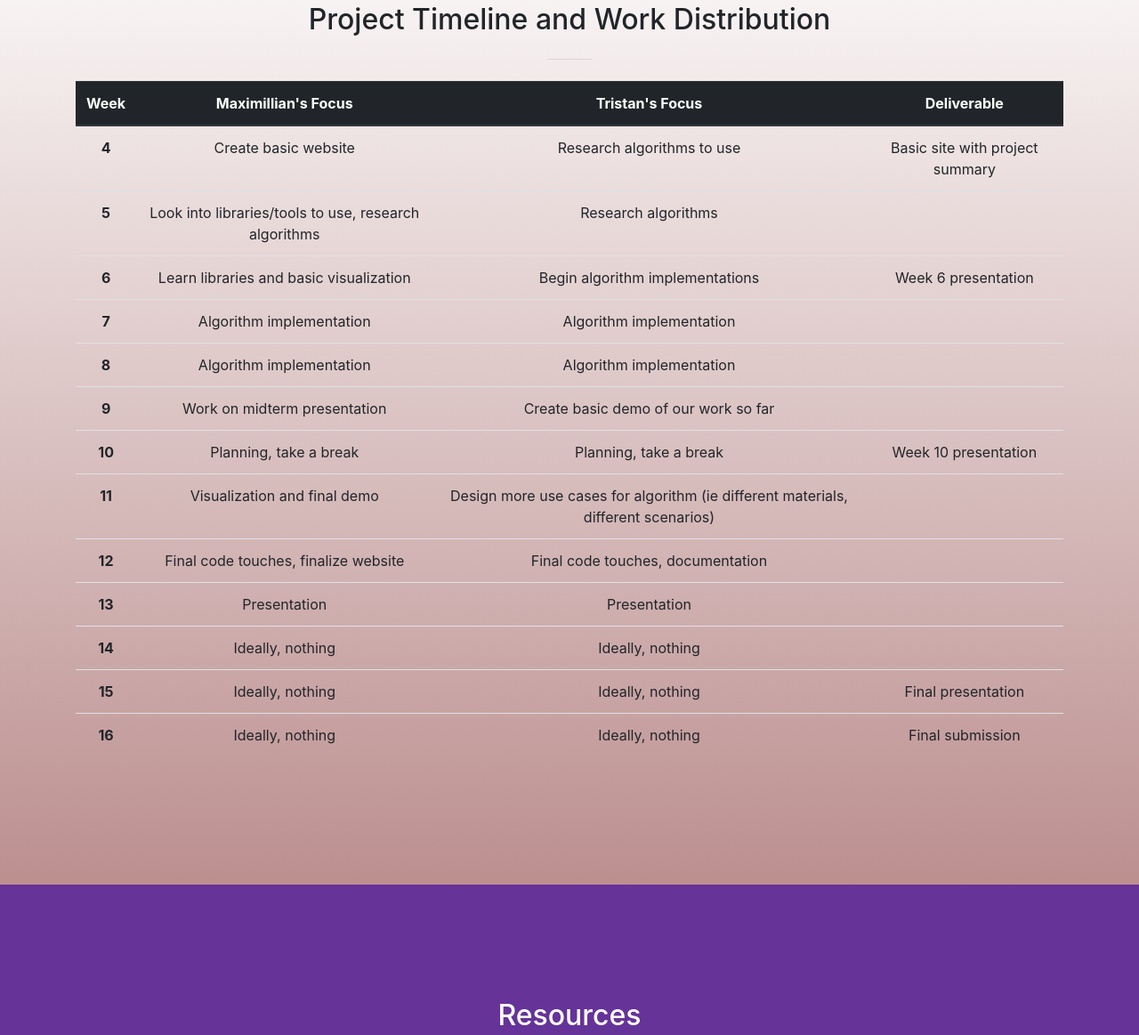
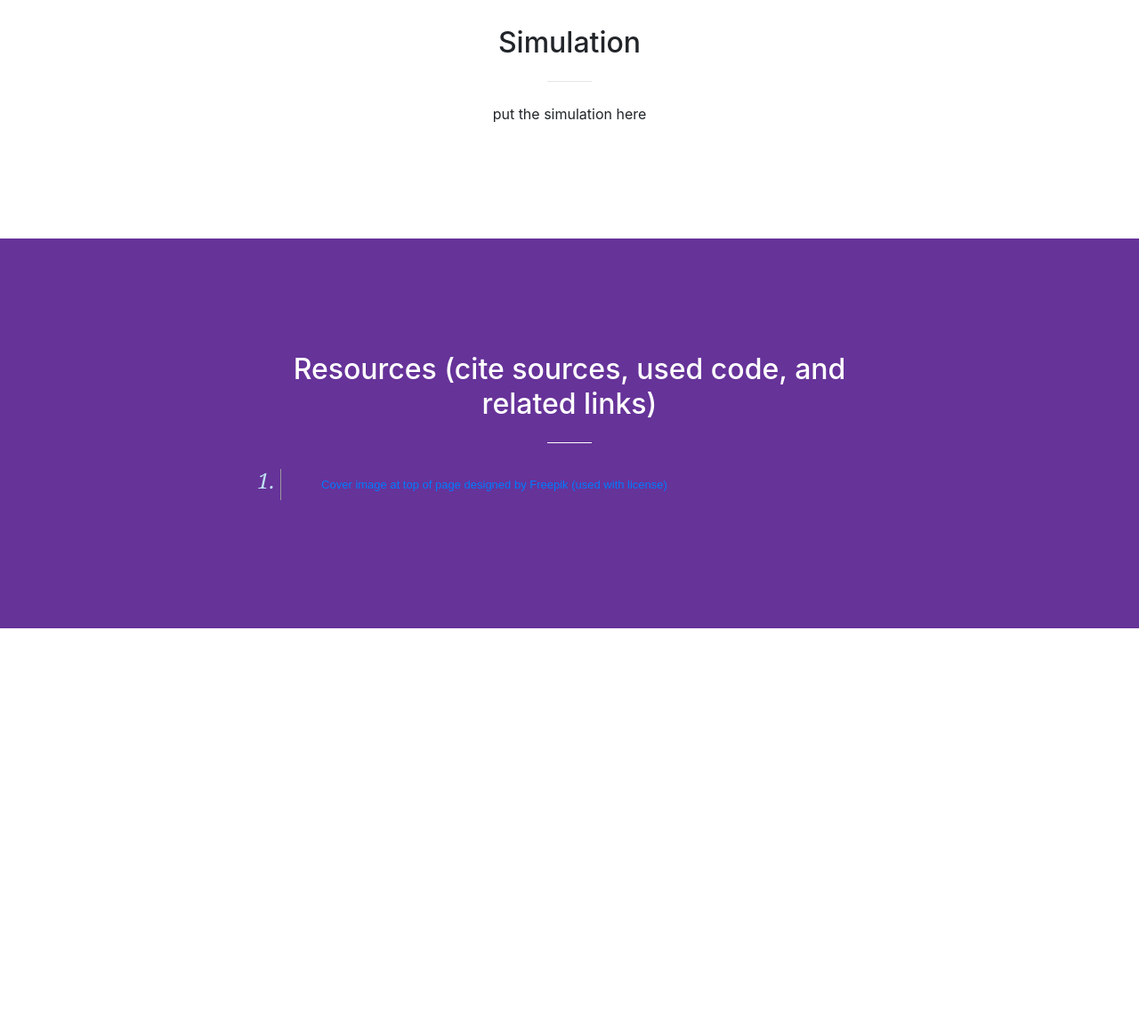
Before and after one commit to mrm8391/mrm8391.github.io, a website with bundled scripts: page index.html in a window 1280 px wide. Shown: the part 1570-2733 px from the top of the page at 89% size. After the commit the page ends 2276 px from the top, so only its background shows below. Built offline with nearby package versions, Linux system fonts and the light colour scheme.

Commit message:
Replace header image, reorganize content

```diff
--- a/index.html
+++ b/index.html
@@ -57,27 +57,17 @@
             <h1 class="text-uppercase">
               <strong>Elastic Surface Fracture</strong>
             </h1>
+            <h3>By Maximillian McMullen and Tristan Manning</h2>
             <hr>
           </div>
           <div class="col-lg-8 mx-auto">
             <p class="text-faded mb-5">
-              The goal of this project is to emulate how different kinds of surfaces will break when in contact with a moving, indestructible object. We will start with only one form of the surface, this form being a simple, thin wall. Each wall will have a different elasticity/rigidity and tensile strengths.
-
-              The main materials to be simulated will be stone, glass, metal, rubber, and skin tissue. The first two are rigid, while the last two are elastic. Metal will have properties of both; it is strong like the rigid surfaces, but relatively soft (i.e. will not have a rigid fracture pattern).
-
-              The indestructible objects used will be tested in stages: point, circle, prism, sphere and hand. The point object will have the most centralized force, and the circle and prism will be more spread out, based on their vertices or lack thereof. The sphere, on the other hand, will have different forces based on how close the contact is to the center of the sphere’s circular projection onto the wall. The hand will demonstrate multiple contact points. Additionally, these force distributions will be adjusted based on angle of impact.
+              The goal of this project is to simulate the stretchy properties of rubber. A simple object is pressed into a rubber sheet, with the sheet conforming, and eventually tearing from the strain.
               </p>
-            <hr>
           </div>
           <div class="col-lg-8 mx-auto">
-            <p class="text-faded mb-3">Contributors</p>
-            <ul class="list-group contributors">
-              <li class="list-group-item list-group-item-info">Maximillian McMullen</li>
-              <li class="list-group-item list-group-item-info">Tristan Manning</li>
-            </ul>
-            <br>
-            <br>
-            <a class="btn btn-primary btn-xl js-scroll-trigger" href="#algorithms">Dive in!</a>
+            <a class="btn btn-primary btn-xl js-scroll-trigger" href="#algorithms">Project Details</a>
+            <a class="btn btn-primary btn-xl js-scroll-trigger" href="#simulation">Skip to the cool stuff!</a>
           </div>
         </div>
       </div>
@@ -87,122 +77,48 @@
       <div class="container mr-1">
         <div class="row">
           <div class="col-lg-8 mx-auto text-center">
-            <h2 class="section-heading text-dark">Algorithm Overview</h2>
+            <h2 class="section-heading text-dark">Project Overview</h2>
             <hr class="dark my-4">
             <p class="text-faded text-dark mb-4">
-                The main algorithms for this project are the Voronoi Diagrams, Delaunay Triangulation and Convex Hulls.
+                Discuss basics of project physics and algorithms here
 
-                The shattering and fracture patterns will be simulated with Voronoi diagrams and Delaunay Triangulation. Delaunay Triangulation is useful for centralizing the fracture pattern. We will also research methods of changing the shard shape of the Voronoi diagrams (such as wood and the different crystalline structures). Much of this is explained in Jose Esteve’s project write-up (https://www.joesfer.com/?p=60).
+                Bullet poitns to cover:
+                -Background information about the problem.
+                -What are your specific inputs and outputs (show a visualization, if possible).
+                -What are the needs for the problem domain -- is it important that you find the optimal solution? why or why not?
+                -Describe your algorithm and show example results.
+                -Give a complexity analysis of your algorithm, and also show measured running time for different sizes of inputs
+                </p>
+          </div>
+        </div>
+      </div>
 
-                The main idea of this project, however, is to apply different fracture patterns based on the surface material and on the object’s geometry. For the latter, we will also research Convex Hulls and its application in three-dimensional space. This will allow the elastic surfaces to stretch around the contact points of the moving object without simply copying the object’s form.
+      <div class="container ml-1">
+        <div class="row">
+          <div class="col-lg-8 mx-auto text-center">
+            <h2 class="section-heading text-dark">Existing Work</h2>
+            <hr class="dark my-4">
+            <p class="text-faded text-dark mb-4">
+                Discuss related projects here, maybe some spring-mesh demos or collision detection.
+                Bullet points to cover:
+                -Are there related projects by others that tackle the same problem. How?
+
                 </p>
-            <a class="btn btn-light btn-xl js-scroll-trigger" href="#timeline">Project Timeline</a>
           </div>
         </div>
       </div>
     </section>
 
-    <section id="timeline">
+    <section id="simulation">
       <div class="container">
         <div class="row">
           <div class="col-lg-12 text-center">
-            <h2 class="section-heading">Project Timeline and Work Distribution</h2>
+            <h2 class="section-heading">Simulation</h2>
             <hr class="my-4">
           </div>
 
           <div class="col-lg-12 text-center">
-            <table class="table">
-              <thead class="thead-dark">
-                <tr>
-                  <th scope="col">Week</th>
-                  <th scope="col">Maximillian's Focus</th>
-                  <th scope="col">Tristan's Focus</th>
-                  <th scope="col">Deliverable</th>
-                </tr>
-              </thead>
-              <tbody>
-                <tr>
-                  <th scope="row">4</th>
-                  <td>Create basic website</td>
-                  <td>Research algorithms to use</td>
-                  <td>Basic site with project summary</td>
-                </tr>
-                <tr>
-                  <th scope="row">5</th>
-                  <td>Look into libraries/tools to use, research algorithms</td>
-                  <td>Research algorithms</td>
-                  <td></td>
-                </tr>
-                <tr>
-                  <th scope="row">6</th>
-                  <td>Learn libraries and basic visualization</td>
-                  <td>Begin algorithm implementations</td>
-                  <td>Week 6 presentation</td>
-                </tr>
-                <tr>
-                  <th scope="row">7</th>
-                  <td>Algorithm implementation</td>
-                  <td>Algorithm implementation</td>
-                  <td></td>
-                </tr>
-                <tr>
-                  <th scope="row">8</th>
-                  <td>Algorithm implementation</td>
-                  <td>Algorithm implementation</td>
-                  <td></td>
-                </tr>
-                <tr>
-                  <th scope="row">9</th>
-                  <td>Work on midterm presentation</td>
-                  <td>Create basic demo of our work so far</td>
-                  <td></td>
-                </tr>
-                <tr>
-                  <th scope="row">10</th>
-                  <td>Planning, take a break</td>
-                  <td>Planning, take a break</td>
-                  <td>Week 10 presentation</td>
-                </tr>
-                <tr>
-                  <th scope="row">11</th>
-                  <td>Visualization and final demo</td>
-                  <td>Design more use cases for algorithm (ie different materials, different scenarios)</td>
-                  <td></td>
-                </tr>
-                <tr>
-                  <th scope="row">12</th>
-                  <td>Final code touches, finalize website</td>
-                  <td>Final code touches, documentation</td>
-                  <td></td>
-                </tr>
-                <tr>
-                  <th scope="row">13</th>
-                  <td>Presentation</td>
-                  <td>Presentation</td>
-                  <td></td>
-                </tr>
-                <tr>
-                  <th scope="row">14</th>
-                  <td>Ideally, nothing</td>
-                  <td>Ideally, nothing</td>
-                  <td></td>
-                </tr>
-                <tr>
-                  <th scope="row">15</th>
-                  <td>Ideally, nothing</td>
-                  <td>Ideally, nothing</td>
-                  <td>Final presentation</td>
-                </tr>
-                <tr>
-                  <th scope="row">16</th>
-                  <td>Ideally, nothing</td>
-                  <td>Ideally, nothing</td>
-                  <td>Final submission</td>
-                </tr>
-
-
-              </tbody>
-            </table>
+            put the simulation here
           </div>
         </div>
       </div>
@@ -212,16 +128,17 @@
       <div class="container">
         <div class="row">
           <div class="col-lg-8 mx-auto text-center">
-            <h2 class="section-heading text-white">Resources</h2>
+            <h2 class="section-heading text-white">Resources (cite sources, used code, and related links)</h2>
             <hr class="light my-4">
 
             <div id="sourcelist">
               <ol>
-                  <li><p><a href="https://www.ti.inf.ethz.ch/ew/lehre/CG12/lecture/Chapter%2010.pdf">Voronoi Diagrams</a></p></li>
+                  <!-- <li><p><a href="https://www.ti.inf.ethz.ch/ew/lehre/CG12/lecture/Chapter%2010.pdf">Voronoi Diagrams</a></p></li>
                   <li><p><a href="https://research.engineering.wustl.edu/~pless/506/l17.html">Delaunay Triangulation</a></p></li>
                   <li><p><a href="https://www.joesfer.com/?p=60">Voronoi Shattering</a></p></li>
                   <li><p><a href="https://www.joesfer.com/?p=69">Voronoi Shattering 2</a></p></li>
-                  <li><p><a href="https://www.sciencedirect.com/science/article/pii/S0097849312000350">3D Convex Hulls</a></p></li>
+                  <li><p><a href="https://www.sciencedirect.com/science/article/pii/S0097849312000350">3D Convex Hulls</a></p></li> -->
+                  <li><p><a href="http://www.freepik.com">Cover image at top of page designed by Freepik (used with license)</a></p></li>
               </ol>
             </div>
           </div>
```
Also changed, not shown: img/header.jpg, 1 other file.
